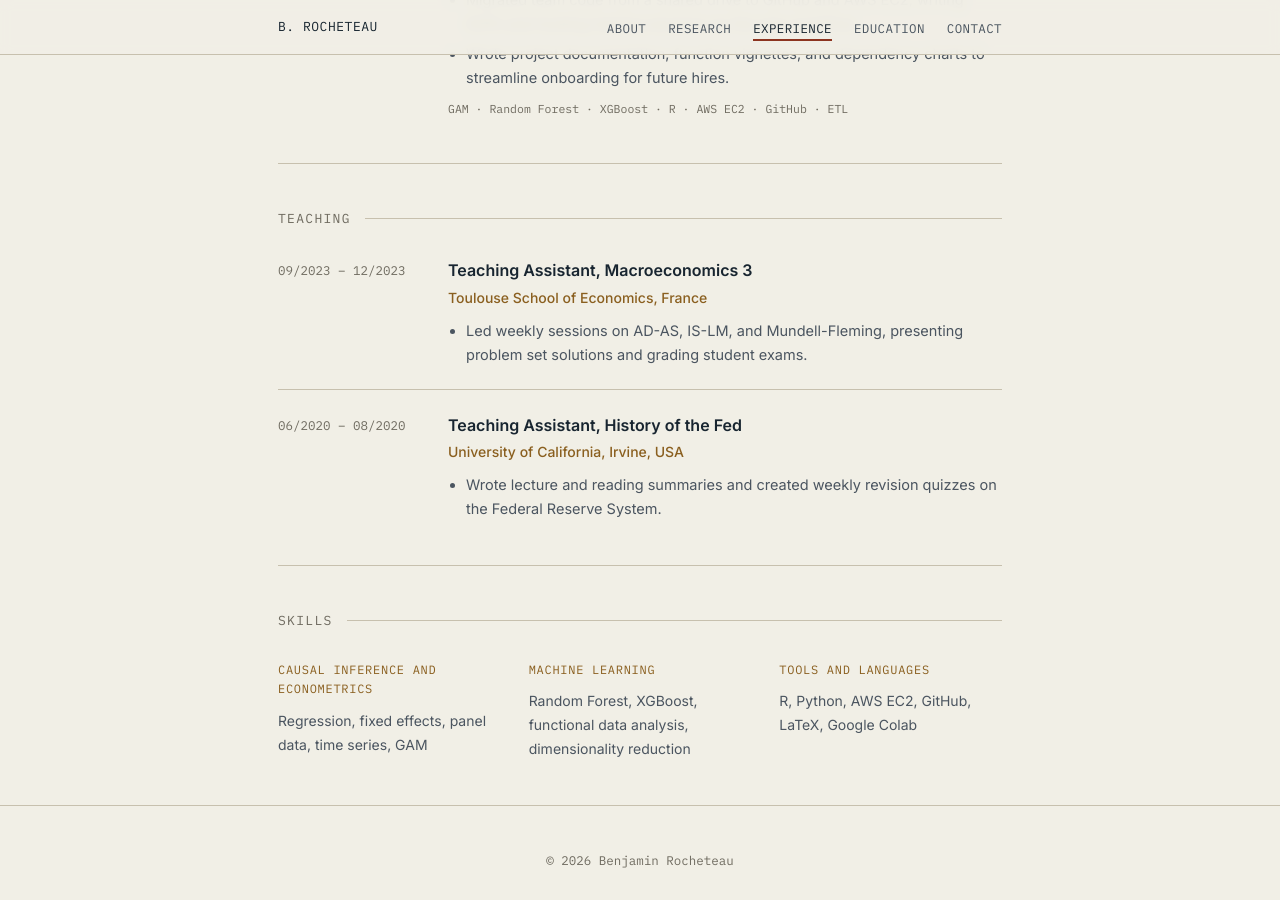
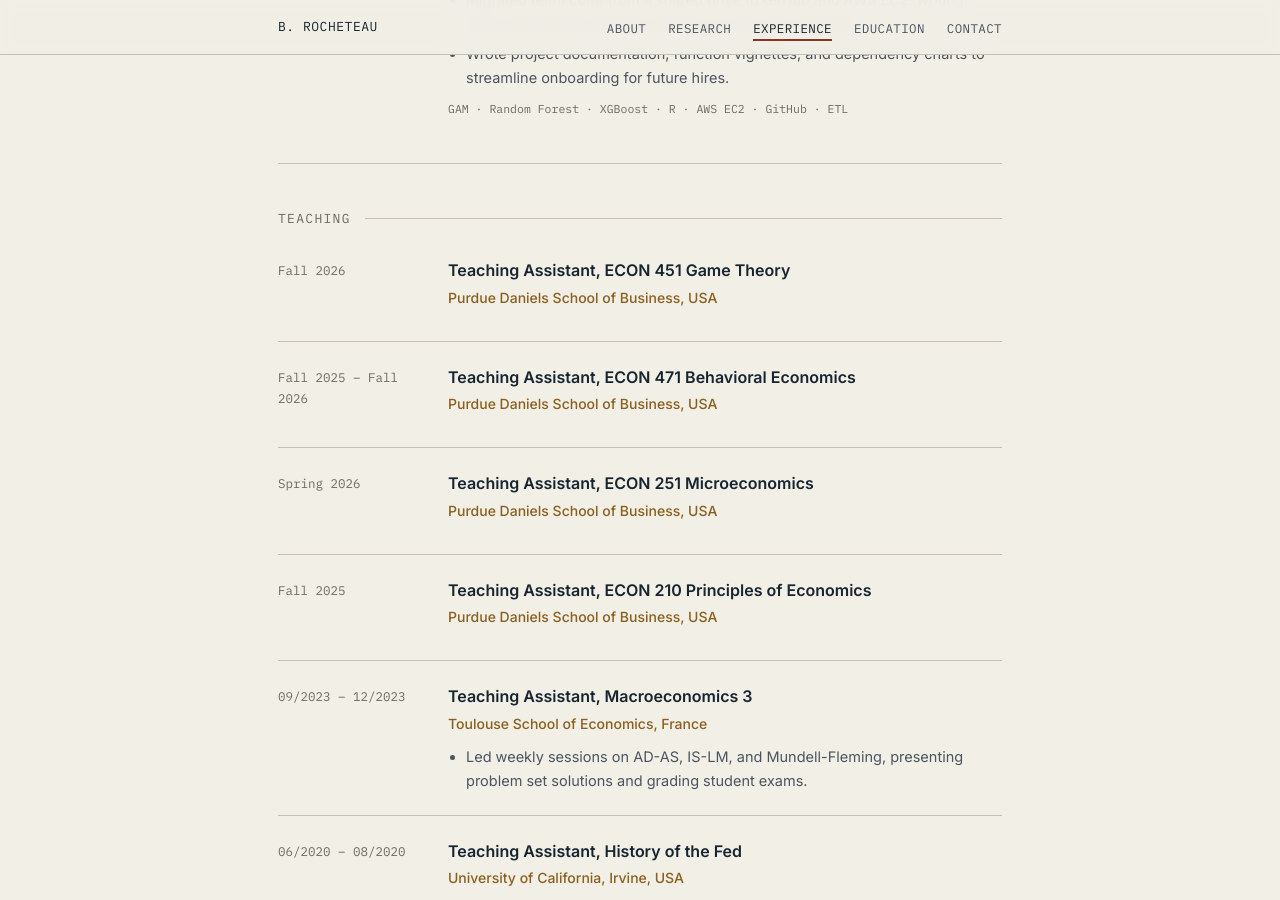
Before and after one commit to ben-rocheteau/ben-rocheteau.github.io, a Jekyll site: the page built from experience.html, in a window 1280 px wide and 900 px high, scrolled down 1092 px. Built offline with Jekyll 4.4.1, drawn with Linux system fonts in a browser that asks for light colours.

Commit message:
Add Purdue TA positions to Teaching section
Add ECON 451, ECON 471, ECON 251 and ECON 210 (Fall 2025 - Fall 2026).
Make the bullets list optional so entries without bullets don't render
an empty list.

Co-Authored-By: Claude Opus 5.5 <noreply@anthropic.com>
Claude-Session: https://claude.ai/code/session_0194zPsYjAZJxmfTzV1Nw88t

```diff
--- a/_data/experience.yml
+++ b/_data/experience.yml
@@ -1,7 +1,7 @@
 # Experience entries, shown newest first within each category as listed here.
 # category: professional | teaching
 # To add a job or a TA role, copy an entry to the top of its category.
-# "stack" is optional.
+# "bullets" and "stack" are optional.
 
 - category: professional
   dates: 07/2024 – 12/2024
@@ -34,6 +34,26 @@
   stack: GAM · Random Forest · XGBoost · R · AWS EC2 · GitHub · ETL
 
 - category: teaching
+  dates: Fall 2026
+  role: Teaching Assistant, ECON 451 Game Theory
+  org: Purdue Daniels School of Business, USA
+
+- category: teaching
+  dates: Fall 2025 – Fall 2026
+  role: Teaching Assistant, ECON 471 Behavioral Economics
+  org: Purdue Daniels School of Business, USA
+
+- category: teaching
+  dates: Spring 2026
+  role: Teaching Assistant, ECON 251 Microeconomics
+  org: Purdue Daniels School of Business, USA
+
+- category: teaching
+  dates: Fall 2025
+  role: Teaching Assistant, ECON 210 Principles of Economics
+  org: Purdue Daniels School of Business, USA
+
+- category: teaching
   dates: 09/2023 – 12/2023
   role: Teaching Assistant, Macroeconomics 3
   org: Toulouse School of Economics, France
--- a/experience.html
+++ b/experience.html
@@ -14,9 +14,11 @@ description: Professional, teaching, and technical experience of Benjamin Rochet
     <div>
       <p class="role">{{ e.role }}</p>
       <p class="org">{{ e.org }}</p>
+      {% if e.bullets %}
       <ul>
         {% for b in e.bullets %}<li>{{ b }}</li>{% endfor %}
       </ul>
+      {% endif %}
       {% if e.stack %}<p class="stack">{{ e.stack }}</p>{% endif %}
     </div>
   </div>
```
